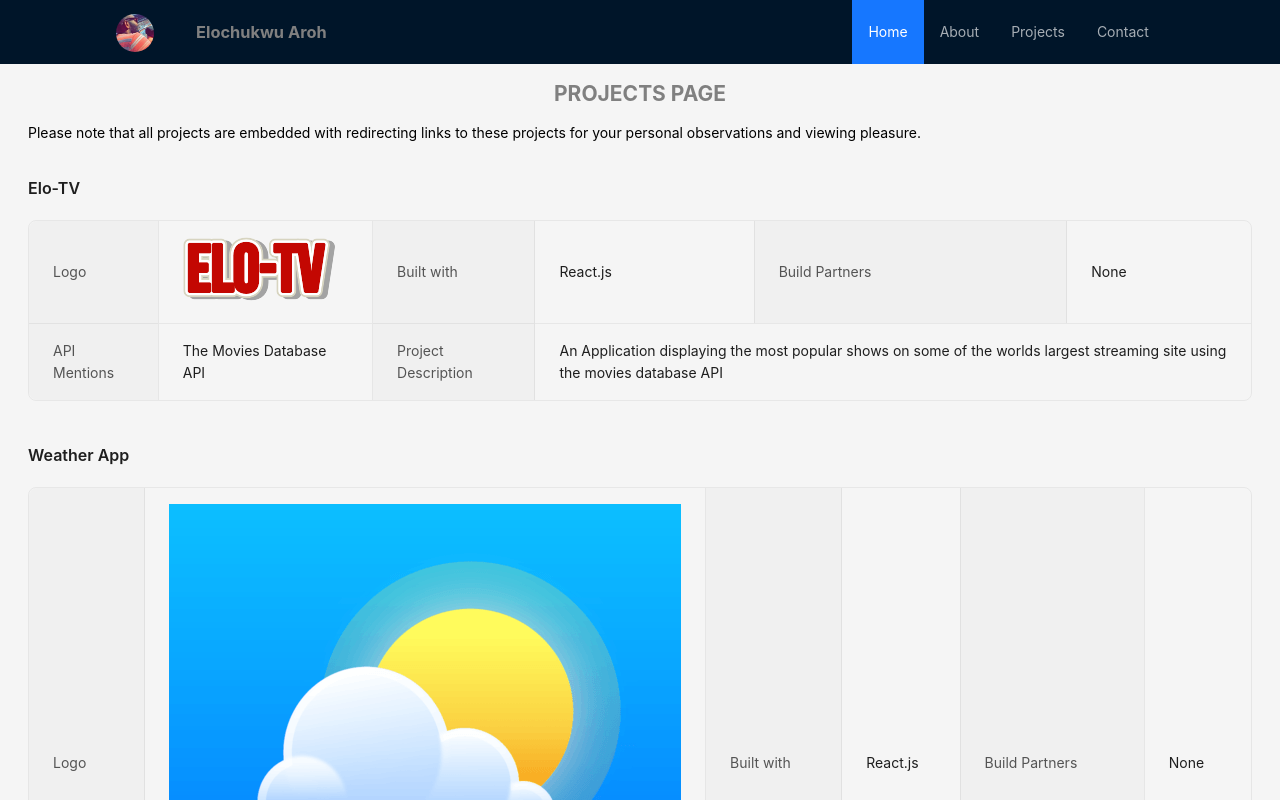
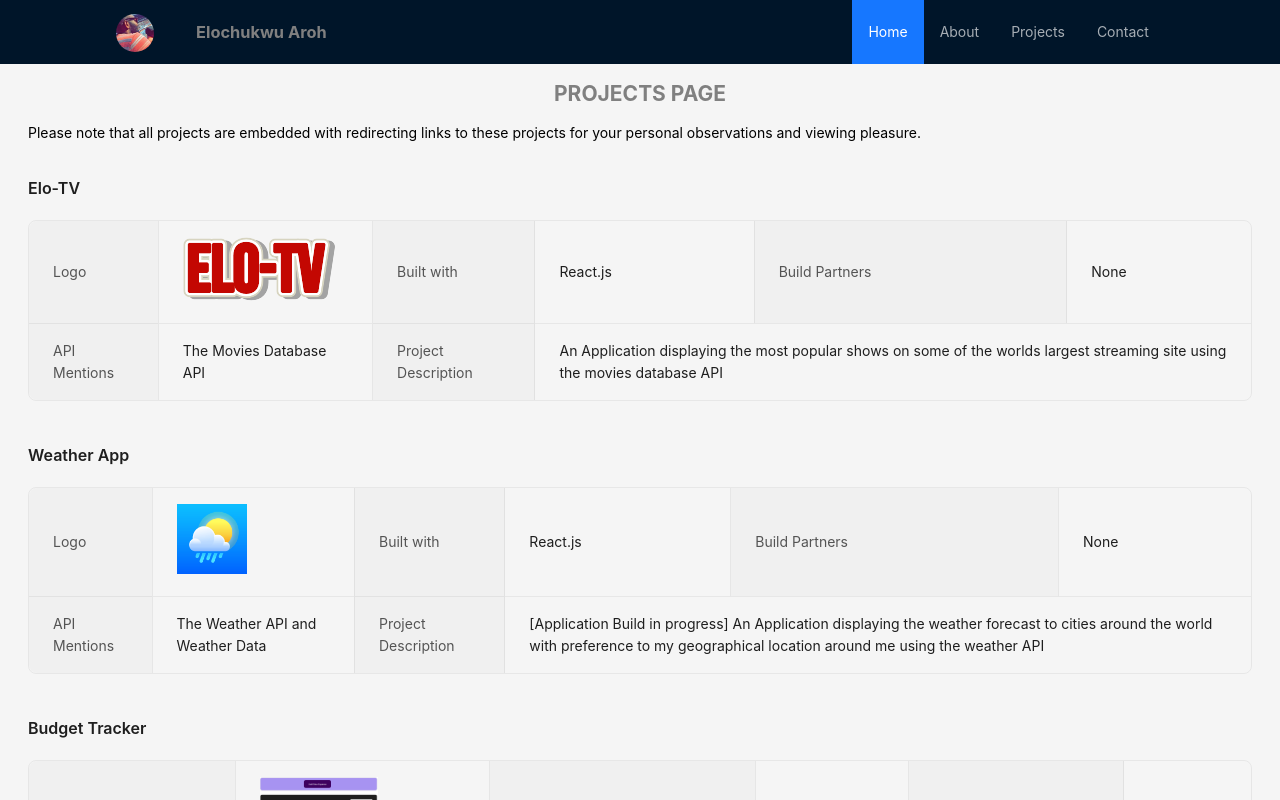
Before and after one commit to aroh-elochukwu/elo-portfolio-site-2.0, a React (Create React App) app: page /projects-page in a window 1280 px wide. Shown: the top 800 px of the page. Built offline with nearby package versions, Linux system fonts and the light colour scheme.

Commit message:
adjust weather app  logo and include proj ongoing

```diff
--- a/src/components/main-section/ProjectsPage.jsx
+++ b/src/components/main-section/ProjectsPage.jsx
@@ -24,12 +24,12 @@ const ProjectsPage = () => {
       </a>
       <a href='https://spectacular-puffpuff-f80d1c.netlify.app'>
         <Descriptions style={{marginBottom:'3em'}}  bordered title="Weather App">
-          <Descriptions.Item label="Logo"><img src={weatherAppImage} alt='Weather App logo'/></Descriptions.Item>
+          <Descriptions.Item label="Logo"><img src={weatherAppImage} style={{height:'5em'}} alt='Weather App logo'/></Descriptions.Item>
           <Descriptions.Item label="Built with">React.js</Descriptions.Item>
           <Descriptions.Item label="Build Partners">None</Descriptions.Item>
           <Descriptions.Item label="API Mentions">The Weather API and Weather Data</Descriptions.Item>
           <Descriptions.Item label="Project Description">
-            An Application displaying the weather forecast to cities around the world with preference to my geographical location around me using the weather API
+          [Application Build in progress] An Application displaying the weather forecast to cities around the world with preference to my geographical location around me using the weather API
           </Descriptions.Item>
         </Descriptions>
       </a>
```
